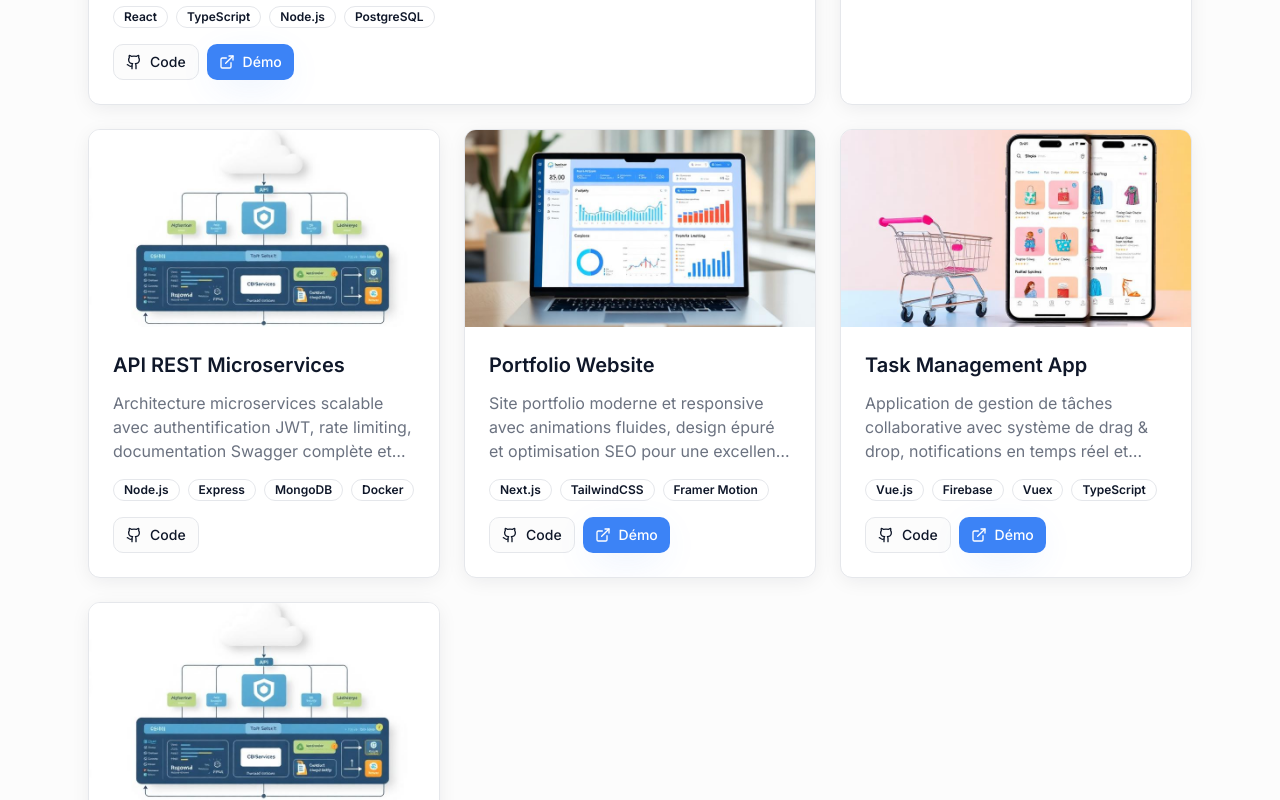
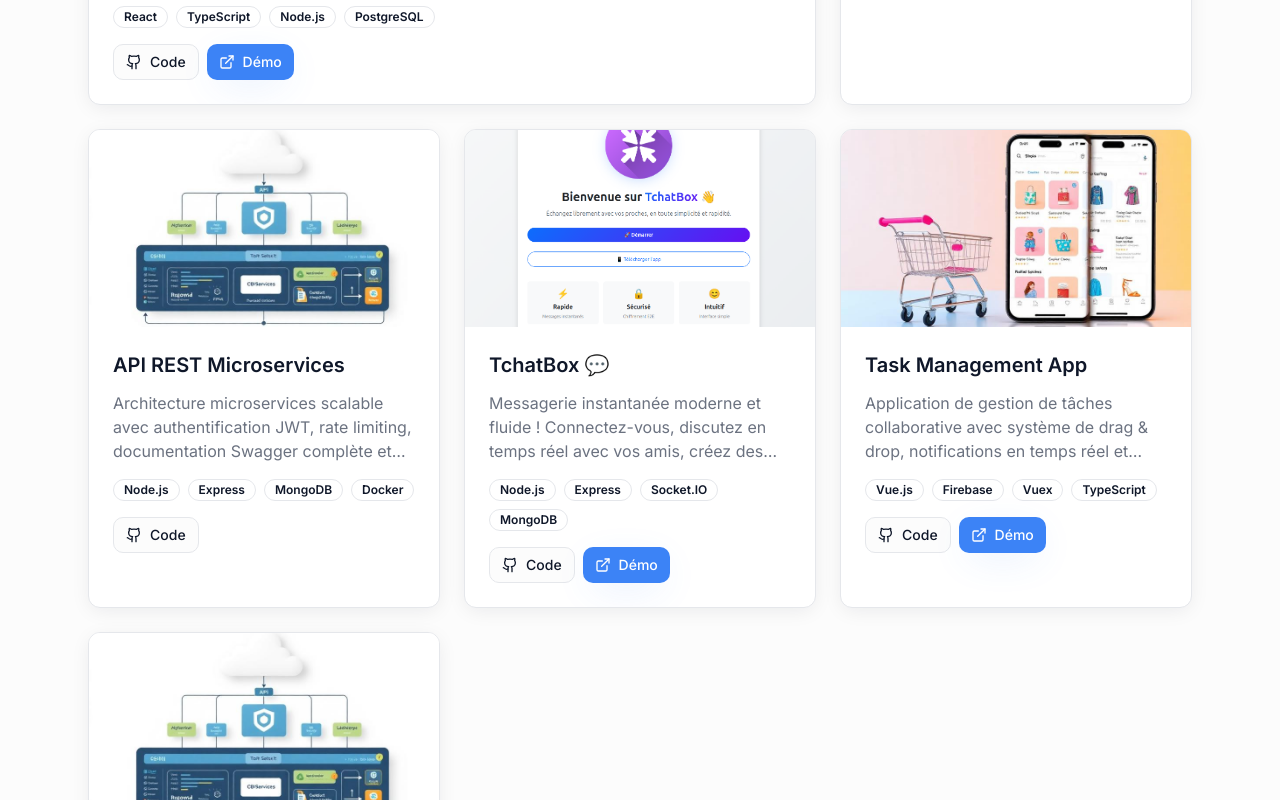
Before and after one commit to aristide-ghd/portfolio-frontend, a React (Vite) app: page /projects in a window 1280 px wide. Shown: the part 1060-1860 px from the top of the page. Built offline with nearby package versions, Linux system fonts and the light colour scheme; the HTML template or start-up script is replaced by a standard one.

Commit message:
Refactor code structure for improved readability and maintainability

```diff
--- a/src/components/ProjectCard.tsx
+++ b/src/components/ProjectCard.tsx
@@ -32,7 +32,7 @@ const ProjectCard = ({
         <img
           src={image}
           alt={title}
-          className="w-full h-full object-cover transition-smooth group-hover:scale-110"
+          className="w-full h-full object-cover object-center transition-smooth transform-gpu group-hover:scale-105"
           loading="lazy"
           decoding="async"
         />
--- a/src/pages/Index.tsx
+++ b/src/pages/Index.tsx
@@ -10,8 +10,7 @@ import Footer from '@/components/Footer';
 import InstallPrompt from '@/components/InstallPrompt';
 import heroImage from '@/assets/hero-bg.jpg';
 import project1 from '@/assets/project1.jpg';
-// import project2 from '@/assets/project2.jpg';
-import tchatboxMockup from '@/assets/tchatbox-mockup.svg';
+import imageTchat from '@/assets/imgTchat.png';
 import project3 from '@/assets/project3.jpg';
 
 const Index = () => {
@@ -43,7 +42,7 @@ const Index = () => {
       title: 'TchatBox 💬',
       description:
         'Messagerie instantanée moderne et fluide ! Connectez-vous, discutez en temps réel avec vos amis, créez des conversations privées sécurisées. Interface élégante et responsive pour une expérience utilisateur optimale.',
-      image: tchatboxMockup,
+      image: imageTchat,
       tags: ['Node.js', 'Express', 'Socket.IO', 'MongoDB'],
       githubUrl: 'https://github.com/aristide-ghd/TchatBox-Frontend',
       liveUrl: 'https://tchat-box-frontend.vercel.app/',
--- a/src/pages/Projects.tsx
+++ b/src/pages/Projects.tsx
@@ -6,6 +6,7 @@ import ProjectCard from '@/components/ProjectCard';
 import { Button } from '@/components/ui/button';
 import project1 from '@/assets/project1.jpg';
 import project2 from '@/assets/project2.jpg';
+import imageTchat from '@/assets/imgTchat.png';
 import project3 from '@/assets/project3.jpg';
 
 const Projects = () => {
@@ -45,14 +46,13 @@ const Projects = () => {
       githubUrl: 'https://github.com',
     },
     {
-      title: 'Portfolio Website',
+      title: 'TchatBox 💬',
       description:
-        'Site portfolio moderne et responsive avec animations fluides, design épuré et optimisation SEO pour une excellente visibilité en ligne.',
-      image: project1,
-      tags: ['Next.js', 'TailwindCSS', 'Framer Motion'],
-      category: 'Frontend',
-      githubUrl: 'https://github.com',
-      liveUrl: 'https://example.com',
+        'Messagerie instantanée moderne et fluide ! Connectez-vous, discutez en temps réel avec vos amis, créez des conversations privées sécurisées. Interface élégante et responsive pour une expérience utilisateur optimale.',
+      image: imageTchat,
+      tags: ['Node.js', 'Express', 'Socket.IO', 'MongoDB'],
+      githubUrl: 'https://github.com/aristide-ghd/TchatBox-Frontend',
+      liveUrl: 'https://tchat-box-frontend.vercel.app/',
     },
     {
       title: 'Task Management App',
```
Also changed, not shown: src/assets/imgTchat.png (added).
